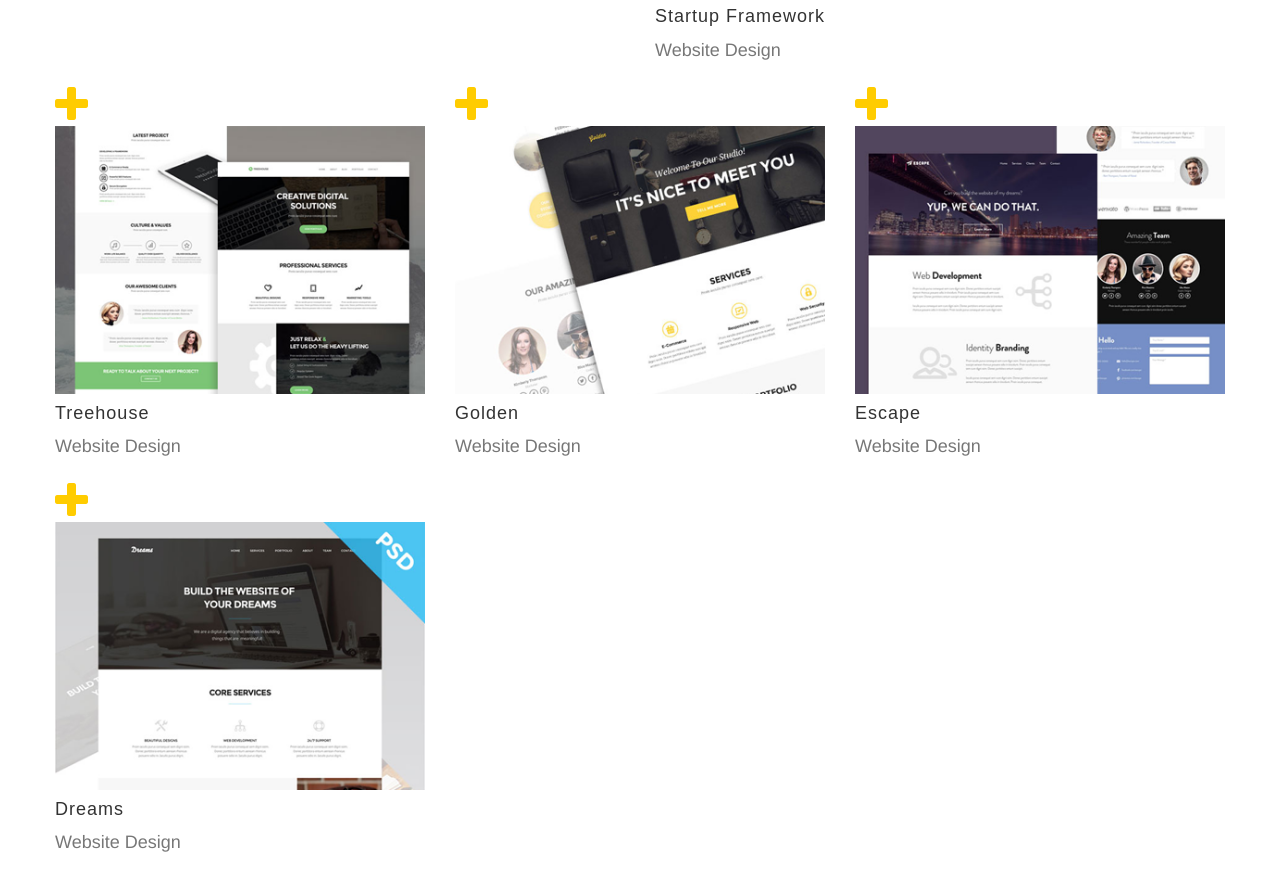
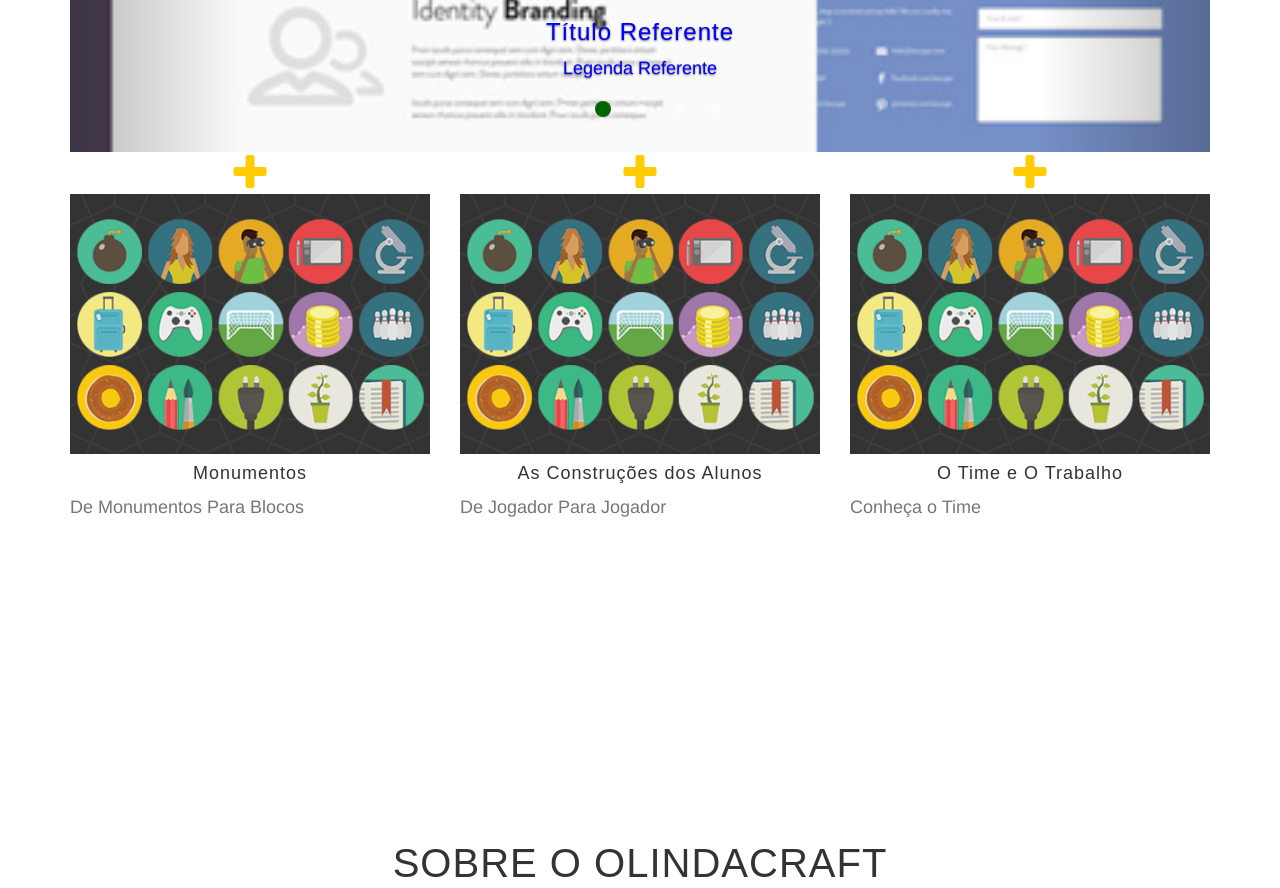
Before and after one commit to SrtaCamelo/OlindaCraft-Projeto, a website: page index.html in a window 1280 px wide. Shown: the part 2561-3449 px from the top of the page. Drawn offline with nearby package versions, Linux system fonts and the light colour scheme; a web font is replaced by a local one.

Commit message:
Update index.html
Atualizando Jogo Olindacraft

```diff
--- a/index.html
+++ b/index.html
@@ -194,24 +194,26 @@
         </div>
     </section>
 
-    <!-- secção JOGO OLINDACRAFT -->
+   <!-- secção JOGO OLINDACRAFT -->
     <section id="jogo" class="bg-light-gray">
         <div class="container">
             <div class="row">
                 <div class="col-lg-12 text-center">
                     <h2 class="section-heading">JOGO OLINDACRAFT</h2>
-                    <h3 class="section-subheading text-muted">Lorem ipsum dolor sit amet consectetur.</h3>
+                    <h3 class="section-subheading text-muted">Construa a História de Olinda com Blocos</h3>
+					<h3 class="subheading">Mídia</h3>
                 </div>
 
-              <div class="col-sm-6 text-center">
+              <div class="col-sm-12 text-center" >
 
-                <div id="myCarousel" class="carousel slide" data-ride="carousel">
+                <div id="JogoOlindaCraftCarousel" class="carousel slide" data-ride="carousel">
                   <!-- Indicators -->
-                  <ol class="carousel-indicators">
-                    <li data-target="#myCarousel" data-slide-to="0" class="active"></li>
-                    <li data-target="#myCarousel" data-slide-to="1"></li>
-                    <li data-target="#myCarousel" data-slide-to="2"></li>
-                    <li data-target="#myCarousel" data-slide-to="3"></li>
+                  <ol class="carousel-indicators" >
+                    <li data-target="#JogoOlindaCraftCarousel" data-slide-to="0" class="active"></li>
+                    <li data-target="#JogoOlindaCraftCarousel" data-slide-to="1"></li>
+                    <li data-target="#JogoOlindaCraftCarousel" data-slide-to="2"></li>
+                    <li data-target="#JogoOlindaCraftCarousel" data-slide-to="3"></li>
+					<li data-target="#JogoOlindaCraftCarousel" data-slide-to="4"></li>
                   </ol>
 
                   <!-- Wrapper for slides -->
@@ -219,48 +221,56 @@
                     <div class="item active dreams">
                       <img src="img/portfolio/dreams.png" alt="Chania">
                       <div class="carousel-caption">
-                        <h3>Chania</h3>
-                        <p>The atmosphere in Chania has a touch of Florence and Venice.</p>
+                        <h3>Título Referente</h3>
+                        <p>Legenda Referente</p>
                       </div>
                     </div>
 
                     <div class="item escape">
                       <img src="img/portfolio/escape.png" alt="Chania">
                       <div class="carousel-caption">
-                        <h3>Chania</h3>
-                        <p>The atmosphere in Chania has a touch of Florence and Venice.</p>
+                        <h3>Título Referente</h3>
+                        <p>Legenda Referente</p>
                       </div>
                     </div>
 
                     <div class="item golden">
                       <img src="img/portfolio/golden.png" alt="Flower">
                       <div class="carousel-caption">
-                        <h3>Flowers</h3>
-                        <p>Beatiful flowers in Kolymbari, Crete.</p>
+                        <h3>Título Referente</h3>
+                        <p>Legenda Referente</p>
                       </div>
                     </div>
 
                     <div class="item roundicons" >
                       <img src="img/portfolio/roundicons.png" alt="Flower">
                       <div class="carousel-caption">
-                        <h3>Flowers</h3>
-                        <p>Beatiful flowers in Kolymbari, Crete.</p>
+                        <h3>Título Referente</h3>
+                        <p>Legenda Referente</p>
                       </div>
                     </div>
-                  </div>
+
+					<div class="item" >
+                      <img src="img/portfolio/roundicons.png" alt="Flower">
+                      <div class="carousel-caption">
+                        <h3>Título Referente</h3>
+                        <p>Legenda Referente</p>
+                      </div>
+                    </div>
+
 
                   <!-- Left and right controls -->
-                  <a class="left carousel-control" href="#myCarousel" role="button" data-slide="prev">
+                  <a class="left carousel-control" href="#JogoOlindaCraftCarousel" role="button" data-slide="prev">
                     <span class="glyphicon glyphicon-chevron-left" aria-hidden="true"></span>
                     <span class="sr-only">Previous</span>
                   </a>
-                  <a class="right carousel-control" href="#myCarousel" role="button" data-slide="next">
+                  <a class="right carousel-control" href="#JogoOlindaCraftCarousel" role="button" data-slide="next">
                     <span class="glyphicon glyphicon-chevron-right" aria-hidden="true"></span>
                     <span class="sr-only">Next</span>
                   </a>
                 </div>
             </div>
-            <div class="row">
+               <div class="row">
                 <div class="col-md-4 col-sm-6 portfolio-item">
                     <a href="#portfolioModal1" class="portfolio-link" data-toggle="modal">
                         <div class="portfolio-hover">
@@ -271,8 +281,8 @@
                         <img src="img/portfolio/roundicons.png" class="img-responsive" alt="">
                     </a>
                     <div class="portfolio-caption">
-                        <h4>Round Icons</h4>
-                        <p class="text-muted">Graphic Design</p>
+                        <h4>Monumentos</h4>
+                        <p class="text-muted">De Monumentos Para Blocos</p>
                     </div>
                 </div>
                 <div class="col-md-4 col-sm-6 portfolio-item">
@@ -282,11 +292,11 @@
                                 <i class="fa fa-plus fa-3x"></i>
                             </div>
                         </div>
-                        <img src="img/portfolio/startup-framework.png" class="img-responsive" alt="">
+                        <img src="img/portfolio/roundicons.png" class="img-responsive" alt="">
                     </a>
                     <div class="portfolio-caption">
-                        <h4>Startup Framework</h4>
-                        <p class="text-muted">Website Design</p>
+                        <h4>As Construções dos Alunos</h4>
+                        <p class="text-muted">De Jogador Para Jogador</p>
                     </div>
                 </div>
                 <div class="col-md-4 col-sm-6 portfolio-item">
@@ -296,58 +306,22 @@
                                 <i class="fa fa-plus fa-3x"></i>
                             </div>
                         </div>
-                        <img src="img/portfolio/treehouse.png" class="img-responsive" alt="">
+                        <img src="img/portfolio/roundicons.png" class="img-responsive" alt="">
                     </a>
                     <div class="portfolio-caption">
-                        <h4>Treehouse</h4>
-                        <p class="text-muted">Website Design</p>
+                        <h4>O Time e O Trabalho</h4>
+                        <p class="text-muted">Conheça o Time</p>
                     </div>
                 </div>
-                <div class="col-md-4 col-sm-6 portfolio-item">
-                    <a href="#portfolioModal4" class="portfolio-link" data-toggle="modal">
-                        <div class="portfolio-hover">
-                            <div class="portfolio-hover-content">
-                                <i class="fa fa-plus fa-3x"></i>
-                            </div>
-                        </div>
-                        <img src="img/portfolio/golden.png" class="img-responsive" alt="">
-                    </a>
-                    <div class="portfolio-caption">
-                        <h4>Golden</h4>
-                        <p class="text-muted">Website Design</p>
-                    </div>
-                </div>
-                <div class="col-md-4 col-sm-6 portfolio-item">
-                    <a href="#portfolioModal5" class="portfolio-link" data-toggle="modal">
-                        <div class="portfolio-hover">
-                            <div class="portfolio-hover-content">
-                                <i class="fa fa-plus fa-3x"></i>
-                            </div>
-                        </div>
-                        <img src="img/portfolio/escape.png" class="img-responsive" alt="">
-                    </a>
-                    <div class="portfolio-caption">
-                        <h4>Escape</h4>
-                        <p class="text-muted">Website Design</p>
-                    </div>
-                </div>
-                <div class="col-md-4 col-sm-6 portfolio-item">
-                    <a href="#portfolioModal6" class="portfolio-link" data-toggle="modal">
-                        <div class="portfolio-hover">
-                            <div class="portfolio-hover-content">
-                                <i class="fa fa-plus fa-3x"></i>
-                            </div>
-                        </div>
-                        <img src="img/portfolio/dreams.png" class="img-responsive" alt="">
-                    </a>
-                    <div class="portfolio-caption">
-                        <h4>Dreams</h4>
-                        <p class="text-muted">Website Design</p>
-                    </div>
-                </div>
+
             </div>
         </div>
+		<div>
+
+		</div>
     </section>
+
+
 
     <!-- secção SOBRE O OLINDACRAFT-->
     <section id="sobre">
```
